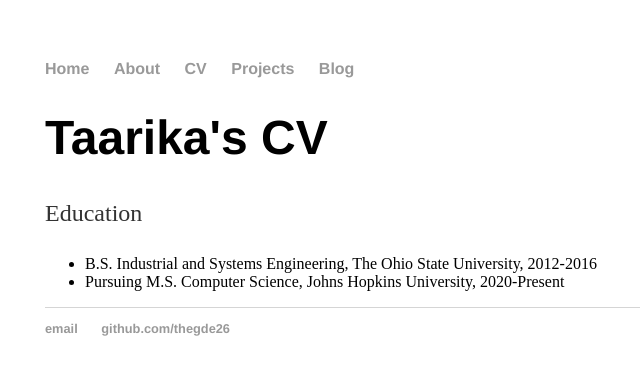
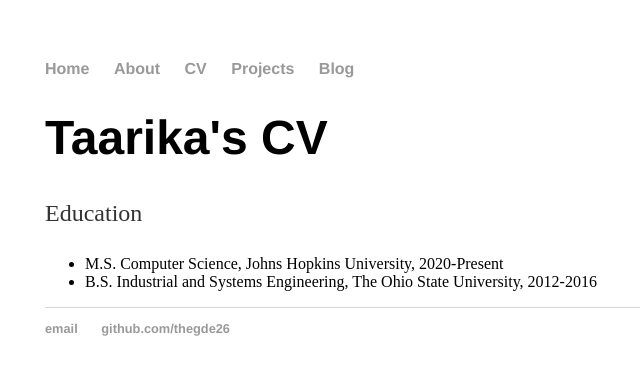
Before and after one commit to thegde26/thegde26.github.io, a Jekyll site: the page built from cv/index.html, in a window 1280 px wide. Shown: the top 375 px of the page, without its empty margins (147-787 px from the left). Built offline with Jekyll 4.4.1, drawn with Linux system fonts in a browser that asks for light colours.

Commit message:
Update index.html

```diff
--- a/cv/index.html
+++ b/cv/index.html
@@ -6,6 +6,6 @@ title: Taarika's CV
 
 <p>Education</p>
 <ul>
+  <li>M.S. Computer Science, Johns Hopkins University, 2020-Present</li>
   <li>B.S. Industrial and Systems Engineering, The Ohio State University, 2012-2016</li>
-  <li>Pursuing M.S. Computer Science, Johns Hopkins University, 2020-Present</li>
 </ul>
```
